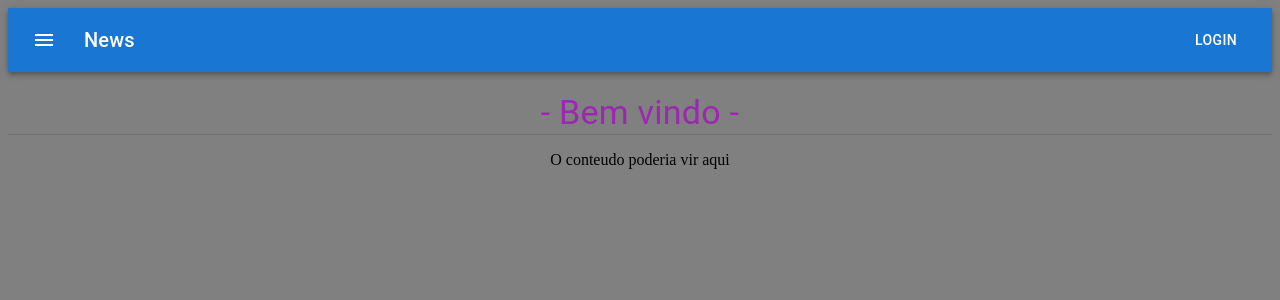
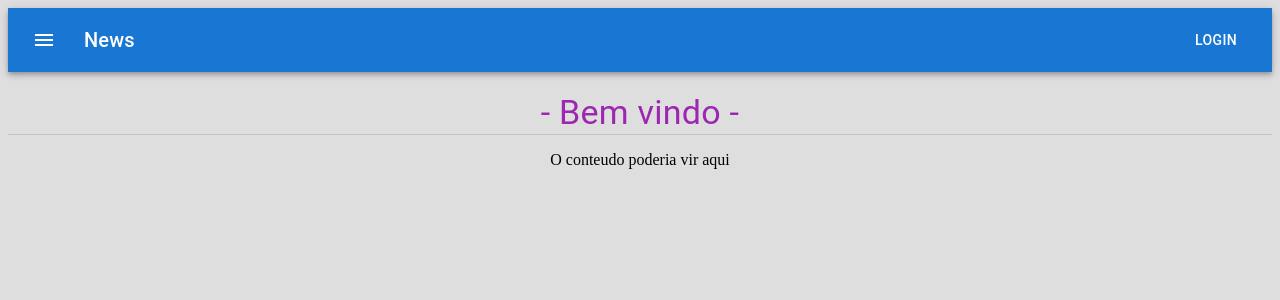
Before and after one commit to maxwellsothero/react-projetc-top, a React (Create React App) app: page / in a window 1280 px wide. Shown: the top 300 px of the page. Built offline with nearby package versions, Linux system fonts and the light colour scheme.

Commit message:
removendo o fundo Cinza da Rachel

```diff
--- a/src/components/Navbar/index.js
+++ b/src/components/Navbar/index.js
@@ -6,6 +6,7 @@ import Typography from '@mui/material/Typography';
 import Button from '@mui/material/Button';
 import IconButton from '@mui/material/IconButton';
 import MenuIcon from '@mui/icons-material/Menu';
+import { Link } from 'react-router-dom';
 
 export default function Navbar() {
   return (
--- a/src/style.css
+++ b/src/style.css
@@ -1,6 +1,6 @@
 html, body, #root, div.app{
     height: 100%;
     /* margin-top: 100px; */
-    background-color: grey;
+
 
 }
```
